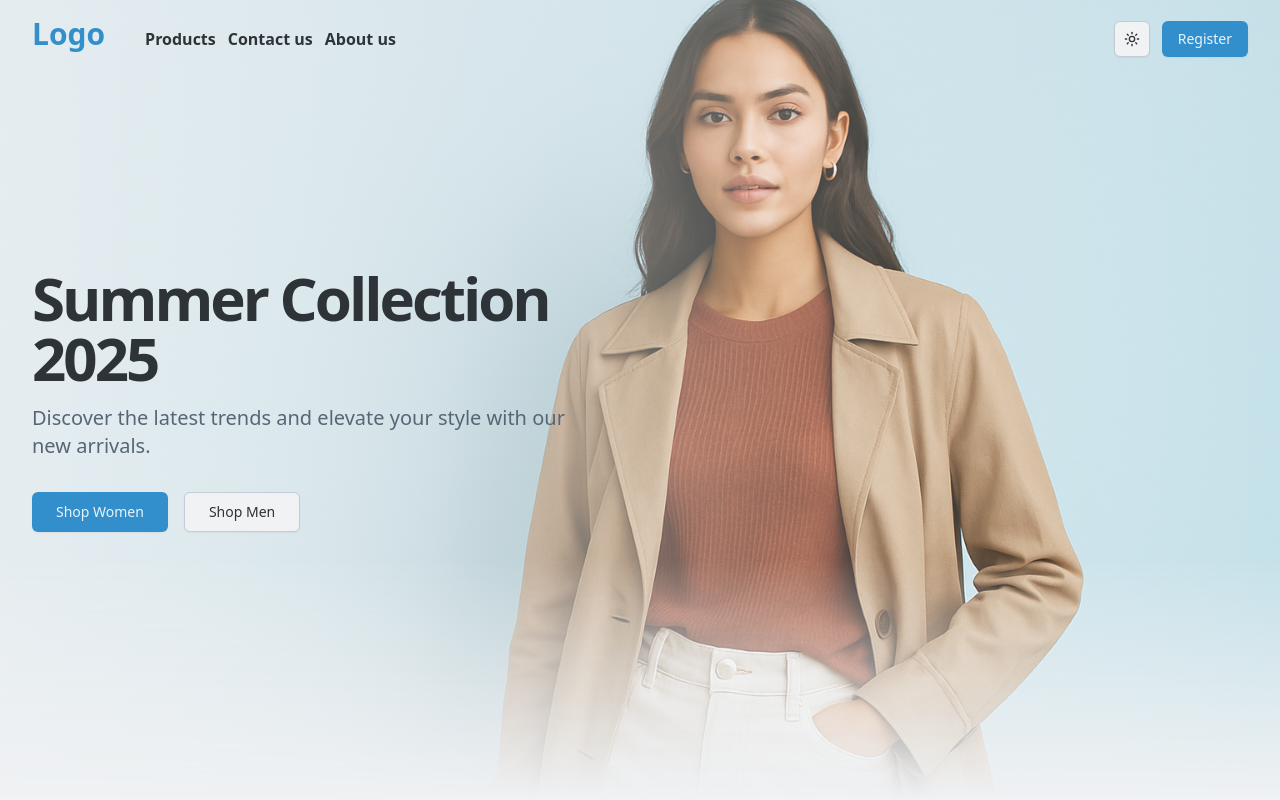
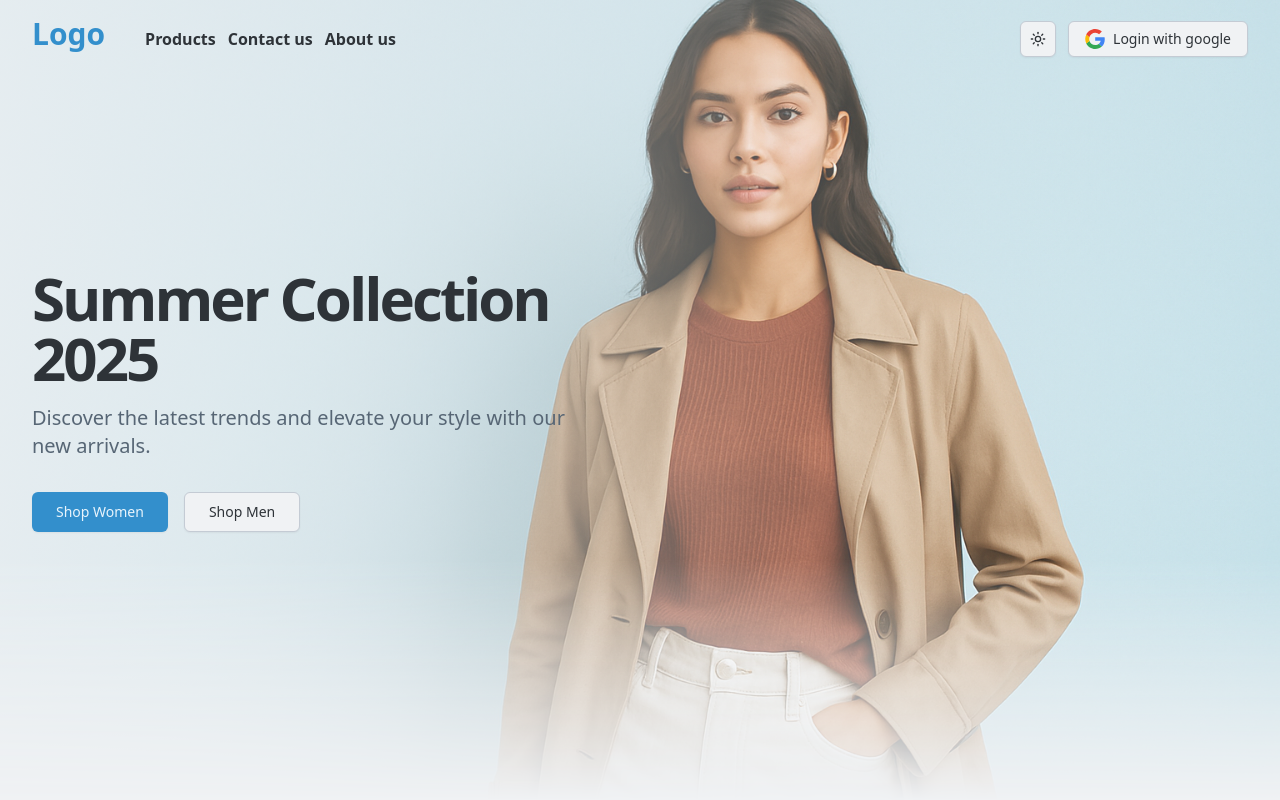
Before and after one commit to kareem172/Outlet-store, a Next.js app: page / in a window 1280 px wide. Shown: the top 800 px of the page. Built offline with nearby package versions, Linux system fonts and the light colour scheme.

Commit message:
feat: integrate Google authentication; add GoogleButton component and update navbar

```diff
--- /dev/null
+++ b/actions/auth.ts
@@ -0,0 +1,8 @@
+"use server";
+
+import { signIn } from "@/auth";
+
+export async function signInWithGoogle() {
+  const res = await signIn("google", { redirect: false });
+  console.log("🚀 ~ signInWithGoogle ~ res:", res);
+}
--- /dev/null
+++ b/app/api/products/auth/[...nextauth]/route.ts
@@ -0,0 +1,2 @@
+import { handlers } from "@/auth" // Referring to the auth.ts we just created
+export const { GET, POST } = handlers
--- /dev/null
+++ b/auth.ts
@@ -0,0 +1,6 @@
+import NextAuth from "next-auth"
+import Google from "next-auth/providers/google"
+
+export const { handlers, signIn, signOut, auth } = NextAuth({
+  providers: [Google],
+})
--- /dev/null
+++ b/components/googleButton.tsx
@@ -0,0 +1,16 @@
+import { signInWithGoogle } from "@/actions/auth";
+import { Button } from "./ui/button";
+import googleSvg from "@/public/google-icon-logo-svgrepo-com.svg";
+import Image from "next/image";
+export default function GoogleButton() {
+  return (
+    <form action={signInWithGoogle}>
+      <Button variant={"outline"} type="submit">
+        <span className="size-5 relative">
+          <Image fill alt="google" src={googleSvg} />
+        </span>
+        <span>Login with google</span>
+      </Button>
+    </form>
+  );
+}
--- a/components/navbar.tsx
+++ b/components/navbar.tsx
@@ -13,6 +13,7 @@ import {
   SheetTrigger,
 } from "@/components/ui/sheet";
 import { Menu } from "lucide-react";
+import GoogleButton from "./googleButton";
 
 export default function Navbar() {
   return (
@@ -55,7 +56,7 @@ function NavActions({ className }: { className?: string }) {
   return (
     <div className={cn("flex items-center gap-3", className)}>
       <ThemeToggler />
-      <Button>Register</Button>
+      <GoogleButton />
     </div>
   );
 }
--- /dev/null
+++ b/middleware.ts
@@ -0,0 +1 @@
+export { auth as middleware } from "@/auth"
--- a/package.json
+++ b/package.json
@@ -17,6 +17,7 @@
     "clsx": "^2.1.1",
     "lucide-react": "^0.511.0",
     "next": "15.3.2",
+    "next-auth": "^5.0.0-beta.28",
     "next-themes": "^0.4.6",
     "react": "^19.0.0",
     "react-dom": "^19.0.0",
```
Also changed, not shown: public/google-icon-logo-svgrepo-com.svg (added), 1 other file (tests, documents, lock files or other folders).
